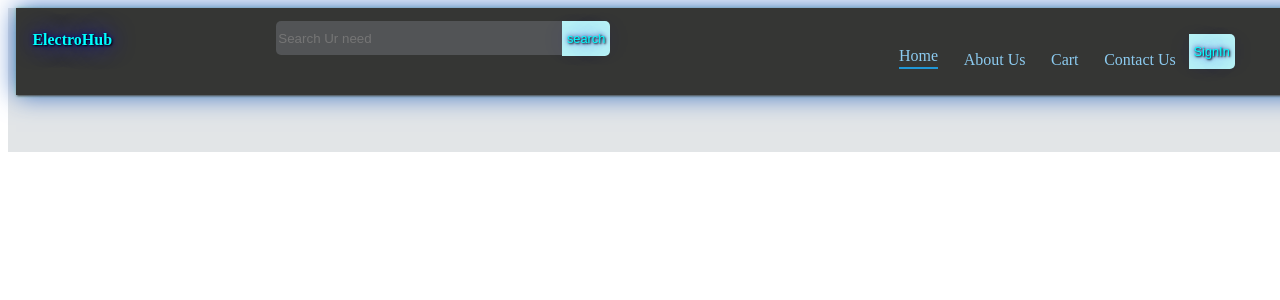
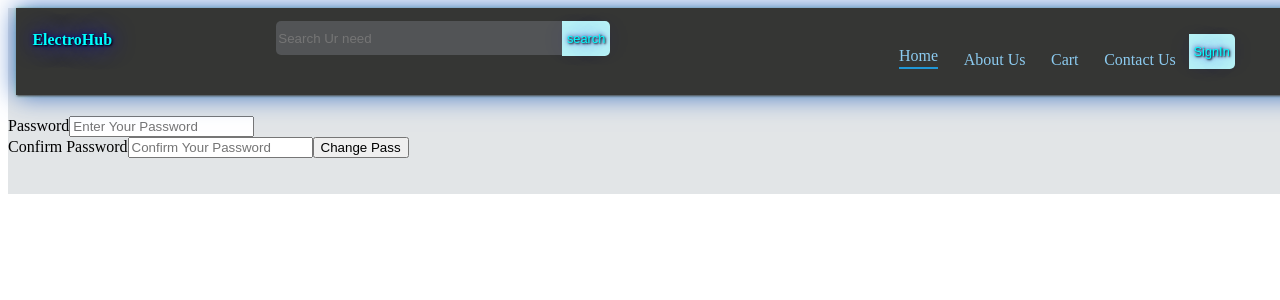
Before and after one commit to Shivam980398/ElectroHub, a React (Vite) app: page /resetpassword/1 in a window 1280 px wide. Shown: the top 300 px of the page. Built offline with nearby package versions, Linux system fonts and the light colour scheme.

Commit message:
deploy backend

```diff
--- a/src/App.jsx
+++ b/src/App.jsx
@@ -4,8 +4,10 @@ import Home from "./pages/Home/Home";
 import Cart from "./pages/Cart/Cart";
 import AboutUs from "./pages/AboutUS/AboutUs";
 import Login from "./components/Login/Login.jsx";
-import { Routes, Route } from "react-router-dom";
+import { Routes, Route, useParams } from "react-router-dom";
 import "./App.css";
+import ResetPass from "./components/ForgetPassword/resetPass.jsx";
+import { use } from "react";
 // import ProductDetails from "./components/ExploreProducts/ProductDetails.jsx";
 
 const App = () => {
@@ -16,7 +18,7 @@ const App = () => {
   // const handleSearch = (term) => {
   //   setSearchTerm(term);
   // };
-
+  const token = useParams().token;
   return (
     <>
       <NavBar
@@ -48,7 +50,7 @@ const App = () => {
           element={<Cart isActive={isActive} setActive={setActive} />}
         />
         <Route path="/About" element={<AboutUs />} />
-        {/* <Route path="/product/:productId" element={<ProductDetails />} /> */}
+        <Route path={`/resetpassword/:token`} element={<ResetPass />} />
       </Routes>
       <br />
       <br />
--- /dev/null
+++ b/src/components/ForgetPassword/resetPass.jsx
@@ -0,0 +1,64 @@
+import React, { useContext, useState } from "react";
+import { useParams } from "react-router-dom";
+import axios from "axios";
+import { toast } from "react-toastify";
+import { userDetail } from "../../context/userContext";
+
+const ResetPass = () => {
+  const { password, setPassword } = useContext(userDetail);
+  const [confirmPassword, setConfirmPassword] = useState("");
+  const { token } = useParams(); // Get the token from the URL
+
+  const handleSubmit = async (e) => {
+    e.preventDefault();
+    console.log("Password:", password);
+    console.log("Confirm Password:", confirmPassword);
+    try {
+      const backendUrl = "https://electrohub-aat2.onrender.com/api/v1";
+      const response = await axios.post(
+        `${backendUrl}/resetpassword/${token}`,
+        {
+          password,
+          confirmPassword,
+        }
+      );
+      if (response.status === 200 && response.data) {
+        toast.success("Password Changed Successfully");
+      } else {
+        toast.error(response.data.message || "Changing password failed");
+      }
+    } catch (error) {
+      toast.error(
+        error.response.data.message ||
+          "Changing password failed due to network error"
+      );
+    }
+  };
+
+  return (
+    <div style={{ display: "flex", flexDirection: "column", width: "50%" }}>
+      <form onSubmit={handleSubmit}>
+        <label htmlFor="">Password</label>
+        <input
+          type="password"
+          placeholder="Enter Your Password"
+          required
+          value={password}
+          //   onChange={(e) => setPassword(e.target.value)}
+        />
+        <br />
+        <label htmlFor="">Confirm Password</label>
+        <input
+          type="password"
+          placeholder="Confirm Your Password"
+          required
+          value={confirmPassword}
+          onChange={(e) => setConfirmPassword(e.target.value)}
+        />
+        <button type="submit">Change Pass</button>
+      </form>
+    </div>
+  );
+};
+
+export default ResetPass;
--- a/src/components/Login/Login.jsx
+++ b/src/components/Login/Login.jsx
@@ -1,24 +1,33 @@
-import React, { useState } from "react";
+import React, { useContext, useState } from "react";
 import style from "./Login.module.css";
 import { assets } from "../../assets/frontend_assets/assets";
 import { useNavigate } from "react-router-dom";
 import { toast } from "react-toastify";
 import axios from "axios";
 import Cookies from "js-cookie";
+import { userDetail } from "../../context/userContext";
 
 const Login = ({ setDisplayLogin, setLogin }) => {
   const [currState, setCurrState] = useState("Login");
-  const [email, setEmail] = useState("");
+  const {
+    email,
+    setEmail,
+
+    firstName,
+    setFirstName,
+    lastName,
+    setLastName,
+    number,
+    setNumber,
+  } = useContext(userDetail);
+
   const [password, setPassword] = useState("");
-  const [firstName, setFirstName] = useState("");
-  const [lastName, setLastName] = useState("");
-  const [number, setNumber] = useState("");
 
   const handleSubmit = async (e) => {
     e.preventDefault();
     let response;
     try {
-      const backendUrl = "http://localhost:4001/api/v1";
+      const backendUrl = "https://electrohub-aat2.onrender.com/api/v1";
       if (currState === "Login") {
         response = await axios.post(`${backendUrl}/login`, {
           email,
@@ -53,6 +62,11 @@ const Login = ({ setDisplayLogin, setLogin }) => {
         } else {
           toast.error("Invalid Credentials");
         }
+      } else if (currState === "forgetPassword") {
+        response = await axios.post(`${backendUrl}/forgetPassword`, {
+          email,
+        });
+        alert("Password reset link sent to your email");
       }
     } catch (error) {
       console.error(error);
@@ -76,9 +90,18 @@ const Login = ({ setDisplayLogin, setLogin }) => {
           />
         </div>
         <div className={style.loginPanelInputs}>
-          {currState === "Login" ? (
-            <></>
-          ) : (
+          {currState === "forgetPassword" ? (
+            <>
+              {" "}
+              <input
+                type="email"
+                placeholder="Your Email Id"
+                required
+                value={email}
+                onChange={(e) => setEmail(e.target.value)}
+              />
+            </>
+          ) : currState === "SignUp" ? (
             <>
               <input
                 type="text"
@@ -101,8 +124,6 @@ const Login = ({ setDisplayLogin, setLogin }) => {
                 value={number}
                 onChange={(e) => setNumber(e.target.value)}
               />
-            </>
-          )}
               <input
                 type="email"
                 placeholder="Your Email Id"
@@ -117,13 +138,53 @@ const Login = ({ setDisplayLogin, setLogin }) => {
                 value={password}
                 onChange={(e) => setPassword(e.target.value)}
               />
+            </>
+          ) : (
+            <>
+              <input
+                type="email"
+                placeholder="Your Email Id"
+                required
+                value={email}
+                onChange={(e) => setEmail(e.target.value)}
+              />
+              <input
+                type="password"
+                placeholder="Enter Your Password"
+                required
+                value={password}
+                onChange={(e) => setPassword(e.target.value)}
+              />
+            </>
+          )}
         </div>
         <button type="submit">
-          {currState === "SignUp" ? "Create Account" : "Login"}
+          {currState === "SignUp"
+            ? "Create Account"
+            : currState === "Login"
+            ? "Login"
+            : "resetpass"}
         </button>
+
+        {currState === "forgetPassword" ? (
+          <>
+            <span onClick={() => setCurrState("Login")}>Back</span>
+          </>
+        ) : (
+          <>
+            <div>
+              <span
+                className={style.fp}
+                onClick={() => setCurrState("forgetPassword")}
+              >
+                Forget Password
+              </span>
+            </div>
             <div className={style.loginPanelCondition}>
               <input type="checkbox" required />
-          <p>By continuing, I agree to the terms of use and privacy policy.</p>
+              <p>
+                By continuing, I agree to the terms of use and privacy policy.
+              </p>
             </div>
             {currState === "Login" ? (
               <p className={style.whichState}>
@@ -136,6 +197,8 @@ const Login = ({ setDisplayLogin, setLogin }) => {
                 <span onClick={() => setCurrState("Login")}>Login here</span>
               </p>
             )}
+          </>
+        )}
       </form>
     </div>
   );
--- a/src/components/Login/Login.module.css
+++ b/src/components/Login/Login.module.css
@@ -67,3 +67,8 @@
   font-weight: 500;
   cursor: pointer;
 }
+.fp {
+  color: blue;
+  font-weight: 500;
+  cursor: pointer;
+}
--- /dev/null
+++ b/src/context/userContext.jsx
@@ -0,0 +1,32 @@
+import { createContext, useState } from "react";
+
+export const userDetail = createContext(null);
+
+const UserDetailProvider = (props) => {
+  const [email, setEmail] = useState("");
+  const [password, setPassword] = useState("");
+  const [firstName, setFirstName] = useState("");
+  const [lastName, setLastName] = useState("");
+  const [number, setNumber] = useState("");
+
+  const contextValue = {
+    email,
+    setEmail,
+    password,
+    setPassword,
+    firstName,
+    setFirstName,
+    lastName,
+    setLastName,
+    number,
+    setNumber,
+  };
+
+  return (
+    <userDetail.Provider value={contextValue}>
+      {props.children}
+    </userDetail.Provider>
+  );
+};
+
+export default UserDetailProvider;
--- a/src/main.jsx
+++ b/src/main.jsx
@@ -9,9 +9,12 @@ import { store } from "./components/redux/store.js";
 import { ToastContainer } from "react-toastify";
 import "react-toastify/dist/ReactToastify.css";
 import SearchContextProvider from "./context/searchContext.jsx";
+import UserDetailProvider from "./context/userContext.jsx";
+
 ReactDOM.createRoot(document.getElementById("root")).render(
   <Provider store={store}>
     <BrowserRouter>
+      <UserDetailProvider>
         <StoreContextProvider>
           <StoreItemProvider>
             <SearchContextProvider>
@@ -30,6 +33,7 @@ ReactDOM.createRoot(document.getElementById("root")).render(
             </SearchContextProvider>
           </StoreItemProvider>
         </StoreContextProvider>
+      </UserDetailProvider>
     </BrowserRouter>
   </Provider>
 );
--- a/vite.config.js
+++ b/vite.config.js
@@ -5,4 +5,14 @@ import react from "@vitejs/plugin-react";
 export default defineConfig({
   plugins: [react()],
   // base: "/ElectroHub-the-final-project/",
+  server: {
+    proxy: {
+      "/api": {
+        target: "https://electrohub-aat2.onrender.com",
+        changeOrigin: true,
+        secure: false,
+        rewrite: (path) => path.replace(/^\/api/, ""),
+      },
+    },
+  },
 });
```
Also changed, not shown: src/components/ForgetPassword/forgetpass.jsx (added), 2 other files (tests, documents, lock files or other folders). Lines whose indentation alone changed are shown as unchanged.
